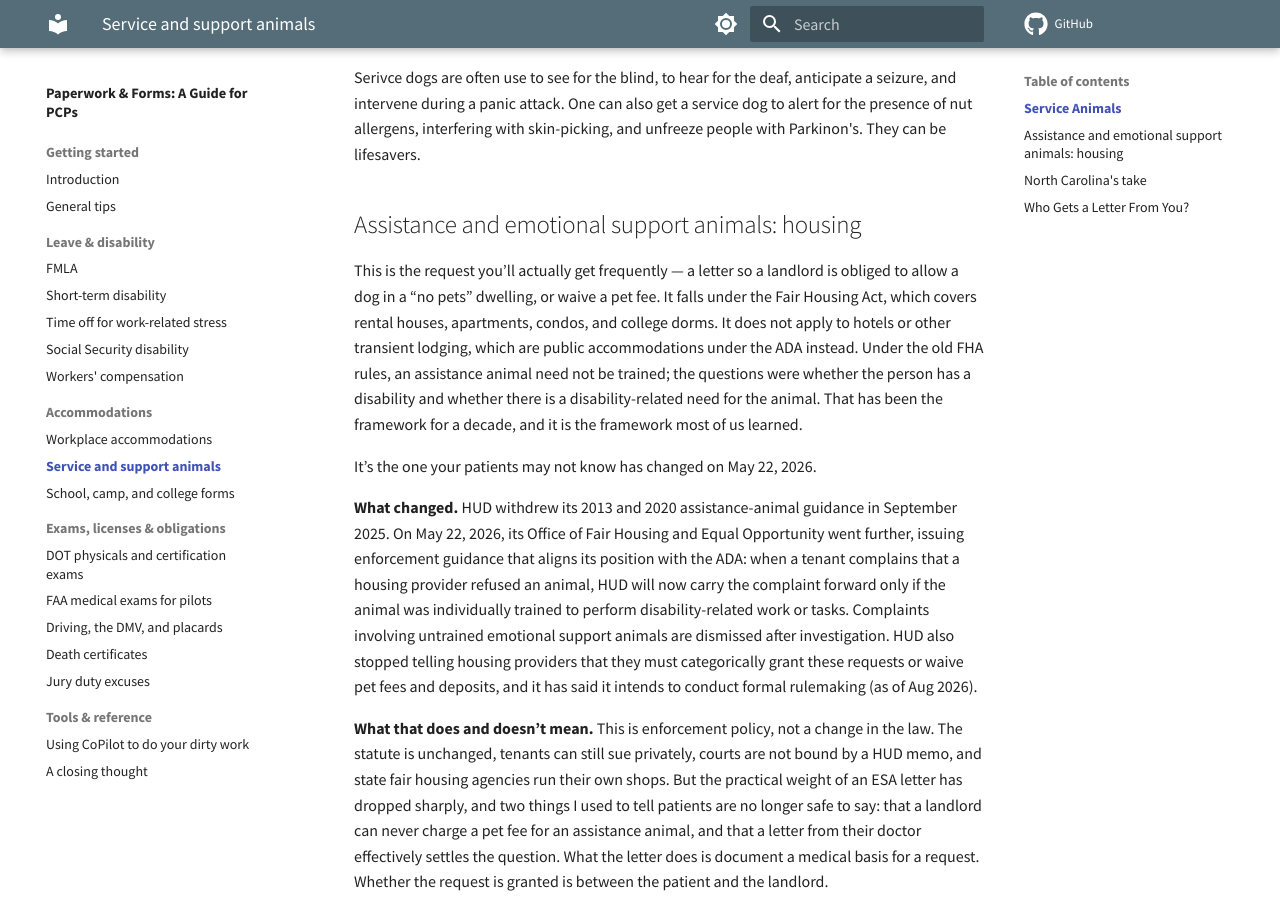
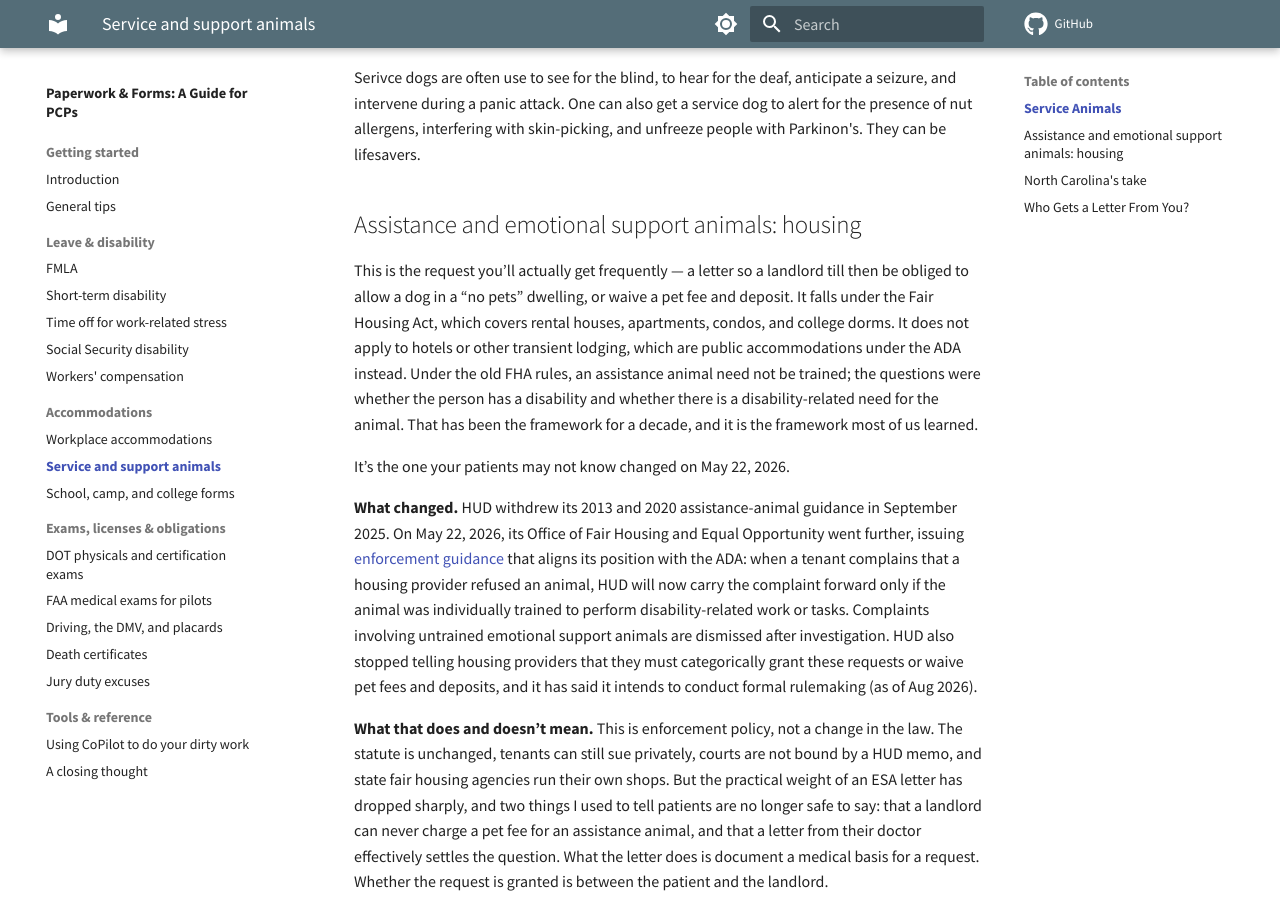
Before and after one commit to pdel4096/PCP-paperwork-guide, an MkDocs documentation site: the page built from docs/accommodations/animals.md, in a window 1280 px wide and 900 px high, scrolled down 1043 px. Built offline with MkDocs 1.6.1 and Material for MkDocs 9.7.7, drawn with Linux system fonts in a browser that asks for light colours; comment, search, counter and statistics services are not loaded.

Commit message:
Update from Mac Mini 2026-09-07 21:46

```diff
--- a/docs/accommodations/animals.md
+++ b/docs/accommodations/animals.md
@@ -18,11 +18,11 @@ Serivce dogs are often use to see for the blind, to hear for the deaf, anticipat
 
 ## Assistance and emotional support animals: housing
 
-This is the request you’ll actually get frequently — a letter so a landlord is obliged to allow a dog in a “no pets” dwelling, or waive a pet fee. It falls under the Fair Housing Act, which covers rental houses, apartments, condos, and college dorms. It does not apply to hotels or other transient lodging, which are public accommodations under the ADA instead. Under the old FHA rules, an assistance animal need not be trained; the questions were whether the person has a disability and whether there is a disability-related need for the animal. That has been the framework for a decade, and it is the framework most of us learned.
+This is the request you’ll actually get frequently — a letter so a landlord till then be obliged to allow a dog in a “no pets” dwelling, or waive a pet fee and deposit. It falls under the Fair Housing Act, which covers rental houses, apartments, condos, and college dorms. It does not apply to hotels or other transient lodging, which are public accommodations under the ADA instead. Under the old FHA rules, an assistance animal need not be trained; the questions were whether the person has a disability and whether there is a disability-related need for the animal. That has been the framework for a decade, and it is the framework most of us learned.
 
-It’s the one your patients may not know has changed on May 22, 2026.
+It’s the one your patients may not know changed on May 22, 2026.
 
-**What changed.** HUD withdrew its 2013 and 2020 assistance-animal guidance in September 2025. On May 22, 2026, its Office of Fair Housing and Equal Opportunity went further, issuing enforcement guidance that aligns its position with the ADA: when a tenant complains that a housing provider refused an animal, HUD will now carry the complaint forward only if the animal was individually trained to perform disability-related work or tasks. Complaints involving untrained emotional support animals are dismissed after investigation. HUD also stopped telling housing providers that they must categorically grant these requests or waive pet fees and deposits, and it has said it intends to conduct formal rulemaking (as of Aug 2026).
+**What changed.** HUD withdrew its 2013 and 2020 assistance-animal guidance in September 2025. On May 22, 2026, its Office of Fair Housing and Equal Opportunity went further, issuing [enforcement guidance](https://www.hud.gov/sites/default/files/hudclips/documents/AS-Trainor-Enforcement-Guidance-Assessing-Requests-for-the-use-of-an-animal-as-a-reasonable-accommodation-under-the-fair-housing-act.pdf) that aligns its position with the ADA: when a tenant complains that a housing provider refused an animal, HUD will now carry the complaint forward only if the animal was individually trained to perform disability-related work or tasks. Complaints involving untrained emotional support animals are dismissed after investigation. HUD also stopped telling housing providers that they must categorically grant these requests or waive pet fees and deposits, and it has said it intends to conduct formal rulemaking (as of Aug 2026).
 
 **What that does and doesn’t mean.** This is enforcement policy, not a change in the law. The statute is unchanged, tenants can still sue privately, courts are not bound by a HUD memo, and state fair housing agencies run their own shops. But the practical weight of an ESA letter has dropped sharply, and two things I used to tell patients are no longer safe to say: that a landlord can never charge a pet fee for an assistance animal, and that a letter from their doctor effectively settles the question. What the letter does is document a medical basis for a request. Whether the request is granted is between the patient and the landlord.
 
```
Also changed, not shown: docs/leave-disability/work-stress.md (+5 -1 lines).
